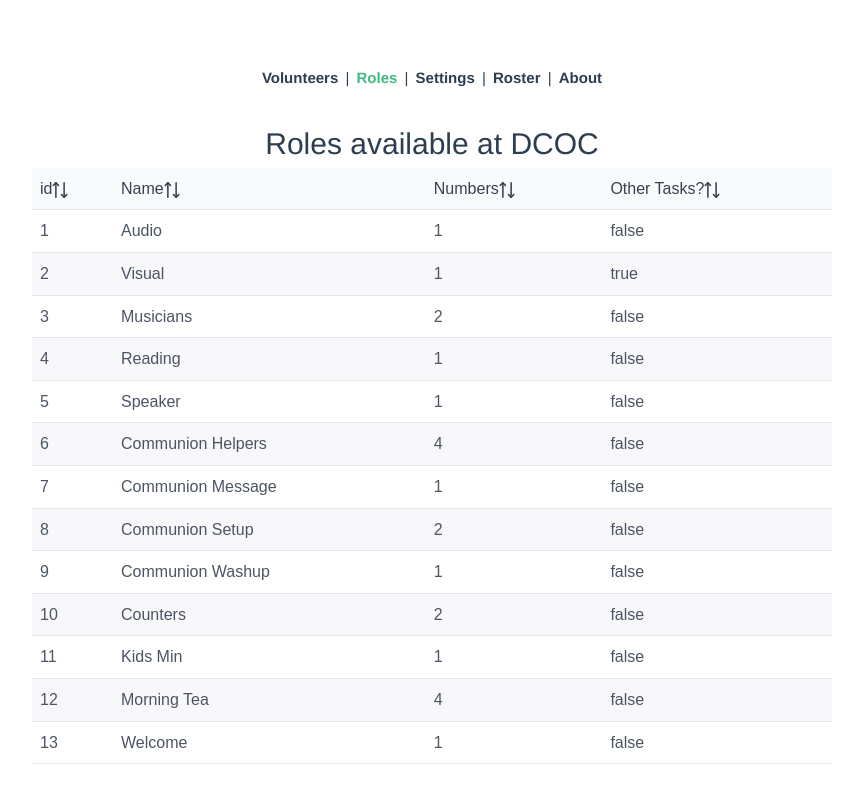
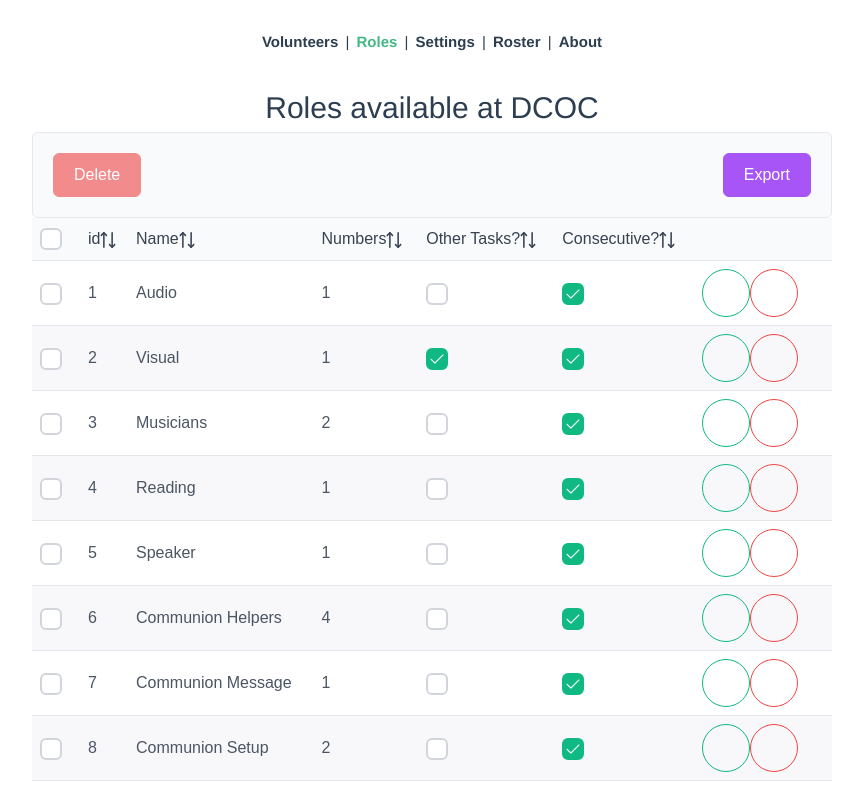
Before and after one commit to delvinv/exron-alpha, a Vue app: page /roles in a window 1280 px wide. Shown: the top 787 px of the page, without its empty margins (0-863 px from the left). Built offline with nearby package versions, Linux system fonts and the light colour scheme; some icons are missing; a web font is replaced by a local one.

Commit message:
continuing implementation of delete-role(s) feature - changes not persistent yet

```diff
--- a/index.html
+++ b/index.html
@@ -4,7 +4,8 @@
     <meta charset="UTF-8">
     <link rel="icon" href="/favicon.ico">
     <meta name="viewport" content="width=device-width, initial-scale=1.0">
-    <title>Vite App</title>
+    <link rel="stylesheet" href="https://unpkg.com/primeicons@6.0.1/primeicons.css">
+    <title>ExRoN: Vue Rostering App</title>
   </head>
   <body>
     <div id="app"></div>
--- a/src/main.js
+++ b/src/main.js
@@ -1,3 +1,4 @@
+/* eslint-disable vue/no-reserved-component-names */
 /* eslint-disable vue/multi-word-component-names */
 import './assets/main.css'
 
@@ -15,8 +16,9 @@ app.use(router)
 
 import 'primevue/resources/themes/lara-light-green/theme.css';
 import 'primevue/resources/primevue.min.css';
-app.use(PrimeVue)
+app.use(PrimeVue, { ripple: true  });
 
+import Ripple from 'primevue/ripple';
 import Button from 'primevue/button'
 import DataTable from 'primevue/datatable';
 import Column from 'primevue/column';
@@ -25,8 +27,17 @@ import Row from 'primevue/row';                   // optional
 import InputText from 'primevue/inputtext';
 import InputNumber from 'primevue/inputnumber';
 import Checkbox from 'primevue/checkbox';
+import Toolbar from 'primevue/toolbar';
+import Toast from 'primevue/toast';
+import ToastService from 'primevue/toastservice';
+import Dialog from 'primevue/dialog';
+import DialogService from 'primevue/dialogservice'
 
-// eslint-disable-next-line vue/no-reserved-component-names
+app.use(ToastService);
+app.use(DialogService);
+
+app.directive('ripple', Ripple);
+
 app.component('Button', Button);
 app.component('DataTable',DataTable);
 app.component('Column',Column);
@@ -35,5 +46,8 @@ app.component('Row',Row);
 app.component('InputText',InputText);
 app.component('InputNumber',InputNumber);
 app.component('Checkbox',Checkbox);
+app.component('Toolbar',Toolbar);
+app.component('Toast', Toast);
+app.component('Dialog', Dialog);
 
 app.mount('#app')
--- a/src/views/RolesView.vue
+++ b/src/views/RolesView.vue
@@ -2,18 +2,47 @@
 // import RolesCard from '@/components/RolesCard.vue'
 import { useSettingsStore } from '@/stores/settings'
 import { useRoleStore} from '@/stores/role'
-// import { storeToRefs } from 'pinia'
+import { useToast } from 'primevue/usetoast';
+import { ref } from 'vue';
 
 const settings = useSettingsStore();
-const roles = useRoleStore();
+const roleStore = useRoleStore();
+let roles = roleStore.roles;
 
-// export default {
-//   methods: {
-//     onCellEditComplete(event) {
-//       console.log("writing complete");
-//     }
-//   }
-// }
+const roleDialog = ref(false);
+const deleteRoleDialog = ref(false);
+const deleteRolesDialog = ref(false);
+const role = ref({});
+const selectedRoles = ref();
+const submitted = ref(false);
+
+const toast = useToast();
+
+const hideDialog = () => {
+    roleDialog.value = false;
+    submitted.value = false;
+};
+
+const confirmDeleteRole = (rol) => {
+    role.value = rol;
+    deleteRoleDialog.value = true;
+};
+const deleteRole = () => {
+    roles = roles.filter(val => val.id !== role.value.id);
+    deleteRoleDialog.value = false;
+    role.value = {};
+    toast.add({severity:'success', summary: 'Successful', detail: 'Role Deleted', life: 3000});
+};
+
+const confirmDeleteSelected = () => {
+  deleteRolesDialog.value = true;
+};
+const deleteSelectedRoles = () => {
+    roles = roles.filter(val => !selectedRoles.value.includes(val));
+    deleteRolesDialog.value = false;
+    selectedRoles.value = null;
+    toast.add({severity:'success', summary: 'Successful', detail: 'Roles Deleted', life: 3000});
+};
 
 const onCellEditComplete = (event) => {
     let { data, newValue, field } = event;
@@ -25,7 +54,12 @@ const onCellEditComplete = (event) => {
         case 'numbers':
             data[field] = newValue;
             break;
-
+        case 'isNoOtherTasks':
+            data[field] = newValue;
+            break;
+        case 'isNoConsecutiveWeeks':
+            data[field] = newValue;
+            break;
         default:
             if (newValue.trim().length > 0) data[field] = newValue;
             else event.preventDefault();
@@ -38,9 +72,21 @@ const onCellEditComplete = (event) => {
 <template>
   <h1>Roles available at {{ settings.orgName }}</h1>
   <!-- editMode="cell" @cell-edit-complete="onCellEditComplete" -->
-  <DataTable stripedRows :value="roles.roles" tableStyle="min-width: 50rem"
+  <Toolbar class="mb-4">
+      <template #start>
+          <!-- <Button label="New" icon="pi pi-plus" severity="success" class="mr-2" @click="openNew" /> -->
+          <Button label="Delete" icon="pi pi-trash" severity="danger" @click="confirmDeleteSelected" :disabled="!selectedRoles || !selectedRoles.length" />
+      </template>
+
+      <template #end>
+          <!-- <FileUpload mode="basic" accept="image/*" :maxFileSize="1000000" label="Import" chooseLabel="Import" class="mr-2 inline-block" /> -->
+          <Button label="Export" icon="pi pi-upload" severity="help" @click="exportCSV($event)"  />
+      </template>
+  </Toolbar>
+  <DataTable stripedRows :value="roles" tableStyle="min-width: 50rem"
   class="p-datatable-sm"
   editMode="cell" @cell-edit-complete="onCellEditComplete"
+  v-model:selection="selectedRoles"
   :pt="{
                 table: { style: 'min-width: 50rem' },
                 column: {
@@ -50,6 +96,7 @@ const onCellEditComplete = (event) => {
                 }
             }"
   >
+  <Column selectionMode="multiple" style="width: 3rem" :exportable="false"></Column>
     <Column field="id" header="id" sortable></Column>
     <Column field="name" header="Name" sortable>
       <template #body="{ data, field }">
@@ -65,11 +112,50 @@ const onCellEditComplete = (event) => {
       </template>
     </Column>
     <Column field="isNoOtherTasks" header="Other Tasks?" sortable>
+      <template #body="{ data, field }">
+        <Checkbox v-model="data[field]" :binary="true" />
+      </template>
       <template #editor="{ data, field }">
         <Checkbox v-model="data[field]" :binary="true" />
       </template>
     </Column>
+    <Column field="isNoConsecutiveWeeks" header="Consecutive?" sortable>
+      <template #body="{ data, field }">
+        <Checkbox v-model="data[field]" :binary="true" />
+      </template>
+      <template #editor="{ data, field }">
+        <Checkbox v-model="data[field]" :binary="true" />
+      </template>
+    </Column>
+    <Column :exportable="false" style="min-width:8rem">
+      <template #body="slotProps">
+          <Button icon="pi pi-pencil" outlined rounded class="mr-2" @click="editRole(slotProps.data)" />
+          <Button icon="pi pi-trash" outlined rounded severity="danger" @click="confirmDeleteRole(slotProps.data)" />
+      </template>
+    </Column>
 </DataTable>
+
+<Dialog v-model:visible="deleteRoleDialog" :style="{width: '450px'}" header="Confirm" :modal="true">
+    <div class="confirmation-content">
+        <i class="pi pi-exclamation-triangle mr-3" style="font-size: 2rem" />
+        <span v-if="role">Are you sure you want to delete <b>{{role.name}}</b>?</span>
+    </div>
+    <template #footer>
+        <Button label="No" icon="pi pi-times" text @click="deleteRoleDialog = false"/>
+        <Button label="Yes" icon="pi pi-check" text @click="deleteRole" />
+    </template>
+</Dialog>
+
+<Dialog v-model:visible="deleteRolesDialog" :style="{width: '450px'}" header="Confirm" :modal="true">
+    <div class="confirmation-content">
+        <i class="pi pi-exclamation-triangle mr-3" style="font-size: 2rem" />
+        <span v-if="role">Are you sure you want to delete the selected roles?</span>
+    </div>
+    <template #footer>
+        <Button label="No" icon="pi pi-times" text @click="deleteRolesDialog = false"/>
+        <Button label="Yes" icon="pi pi-check" text @click="deleteSelectedRoles" />
+    </template>
+</Dialog>
 </template>
 
 <style scoped>
--- a/src/views/VolunteersView.vue
+++ b/src/views/VolunteersView.vue
@@ -51,7 +51,7 @@ const onCellEditComplete = (event) => {
         <InputText v-model="data[field]" autofocus />
       </template>
     </Column>
-    <Column field="unavailable" header="Availability" sortable>
+    <Column field="unavailable" header="Not Available" sortable>
       <template #body="{ data, field }">
         {{ data[field] }}
       </template>
```
